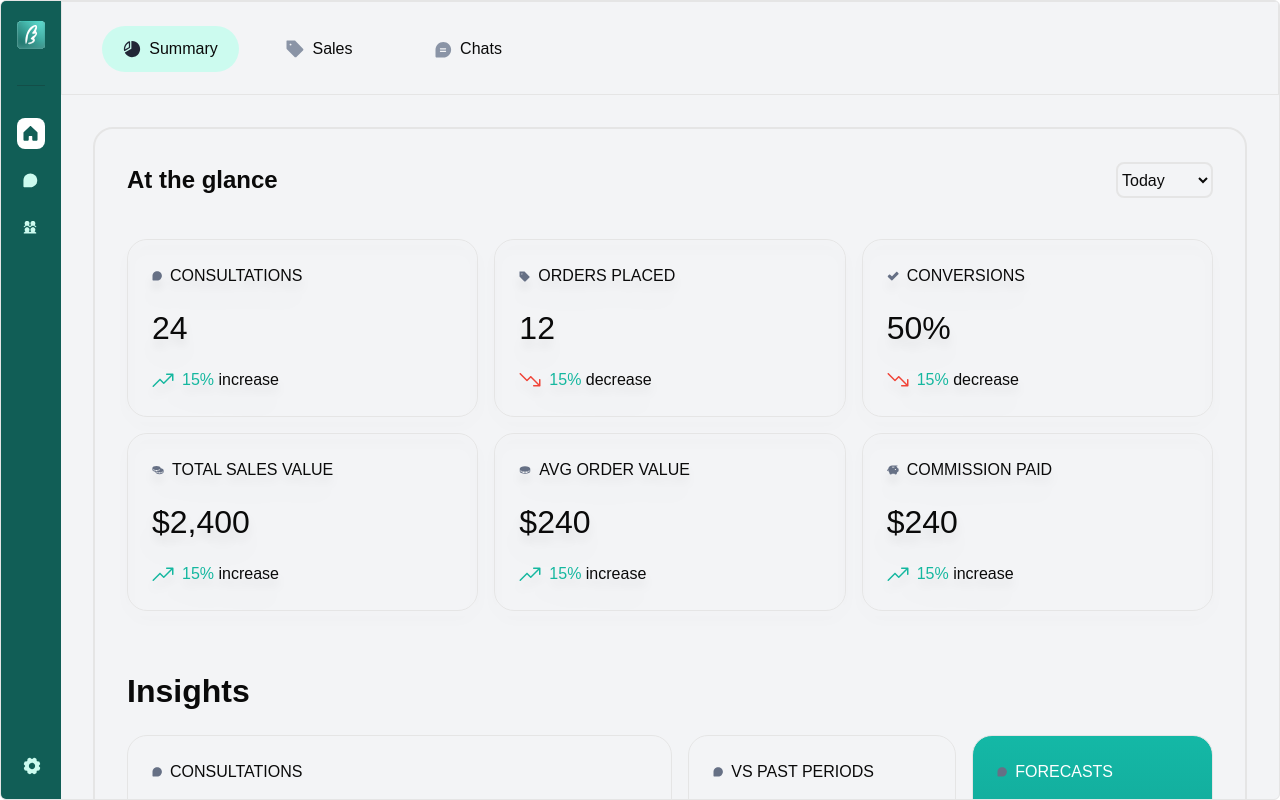
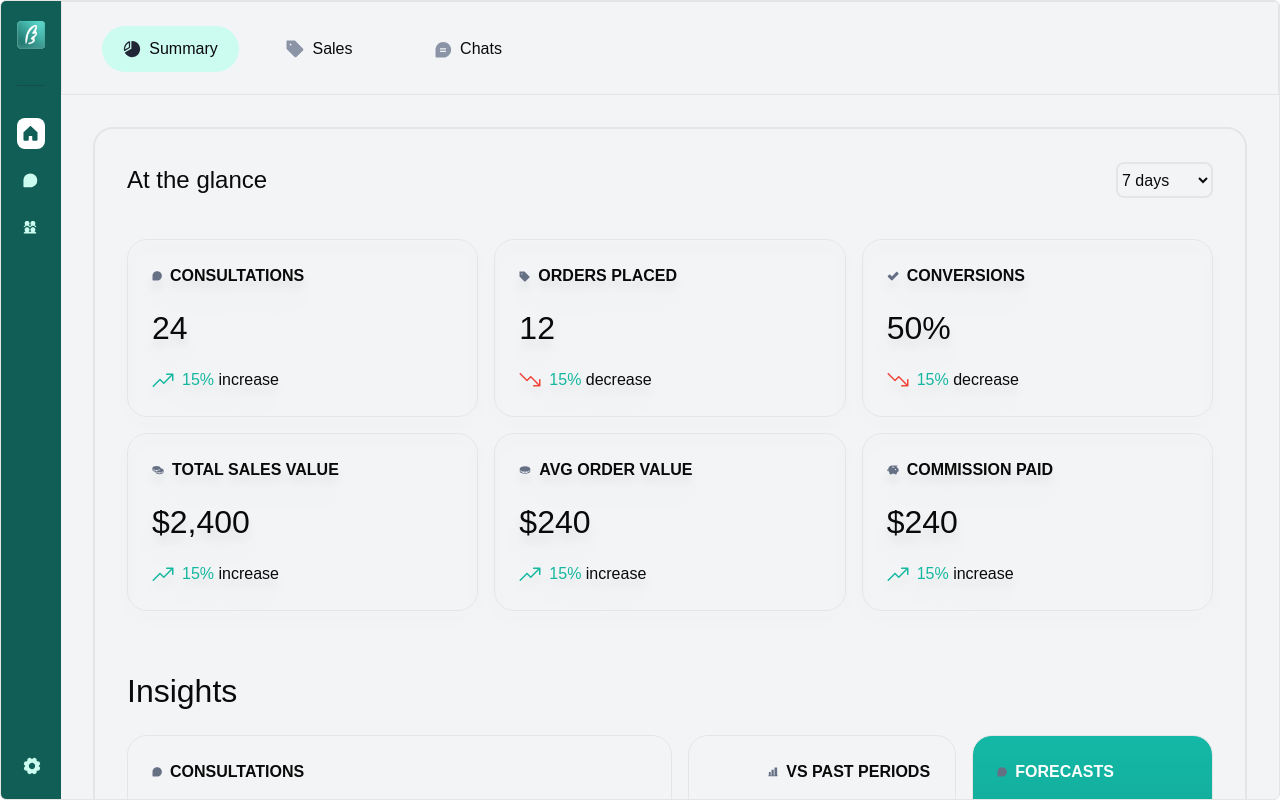
Before and after one commit to Flutevishnu/wingman-assesment, a Next.js app: page / in a window 1280 px wide. Built offline with nearby package versions, Linux system fonts and the light colour scheme.

Commit message:
bugs font

```diff
--- a/src/app/globals.css
+++ b/src/app/globals.css
@@ -1,6 +1,7 @@
 @tailwind base;
 @tailwind components;
 @tailwind utilities;
+@import url('https://fonts.googleapis.com/css2?family=Inter:wght@400;500;700&display=swap');
 
 body {
   font-family: Arial, Helvetica, sans-serif;
--- a/src/app/page.tsx
+++ b/src/app/page.tsx
@@ -16,12 +16,12 @@ export default function Home() {
         <div className=" flex-1 md:border md:border-2 md:rounded-[20px] p-8">
           <div className="border-black rounded-[20px] ">
             <div className="h-[38px]  flex items-center justify-between">
-              <h1 className="text-2xl font-bold">At the glance</h1>
+              <h1 className="text-2xl font-medium">At the glance</h1>
               <select name="duration" id="duration" className="rounded-lg w-[97px] h-[36px] border border-2 bg-inherit">
-                <option value="Today" className="w-[49px] bg-inherit">Today</option>
-                <option value="7 days">7 days</option>
-                <option value="1 month">1 month</option>
-                <option value="All time">All time</option>
+                <option value="Today" className="w-[49px] bg-inherit font-normal">7 days</option>
+                <option value="7 days" className="font-normal">1 month</option>
+                <option value="1 month" className="font-normal">Today</option>
+                <option value="All time" className="font-normal">All time</option>
               </select>
             </div>
           </div>
@@ -32,13 +32,13 @@ export default function Home() {
               <div key={key} className="border border-[1.5px]  rounded-[20px] p-[24px] gap-[16px] flex flex-col drop-shadow-xl">
                 <span className="flex gap-2 items-center ">
                   {glance.icon}
-                  <p>{glance.title}</p>
+                  <p className="font-semibold">{glance.title}</p>
                 </span>
-                <p className="text-[32px]">{glance.number}</p>
+                <p className="text-[32px] font-medium">{glance.number}</p>
                 <div className="flex items-center gap-2">
                   {glance.percen_icon}
                   <p>
-                    <span className="text-[#15B79F]">{glance.percentage}</span> {glance.incee_decre}
+                    <span className="text-[#15B79F] font-normal">{glance.percentage}</span> <span className="font-normal">{glance.incee_decre}</span>
                   </p>
                 </div>
               </div>
--- a/src/components/charts/consultations.tsx
+++ b/src/components/charts/consultations.tsx
@@ -24,7 +24,7 @@ export default function Consultations({data}: {data: consultations[]} ) {
               <svg width="10" height="10" viewBox="0 0 10 10" fill="none" xmlns="http://www.w3.org/2000/svg">
                 <path d="M9.875 4.8125C9.87364 6.05528 9.37934 7.24677 8.50056 8.12556C7.62177 9.00434 6.43028 9.49864 5.1875 9.5H1.23453C1.0398 9.49975 0.853111 9.42228 0.715413 9.28459C0.577716 9.14689 0.500248 8.9602 0.5 8.76547V4.8125C0.5 3.5693 0.99386 2.37701 1.87294 1.49794C2.75201 0.61886 3.9443 0.125 5.1875 0.125C6.4307 0.125 7.62299 0.61886 8.50206 1.49794C9.38114 2.37701 9.875 3.5693 9.875 4.8125Z" fill="#667085"/>
               </svg>
-              <p>
+              <p className="font-semibold">
                 CONSULTATIONS
               </p>
             </span>
--- a/src/components/charts/forecasts.tsx
+++ b/src/components/charts/forecasts.tsx
@@ -1,39 +1,39 @@
 export default function ForeCasts(){
     return(
-        <div className="max-h-[600px] w-auto basis-[30%] border bg-gradient-to-b from-teal-500 to-teal-700 text-white p-[24px] rounded-[20px]">
+        <div className="max-h-[600px] w-auto basis-[30%] border bg-gradient-to-b from-teal-500 to-teal-700 text-white p-[24px]  rounded-[20px]">
             <span className='flex items-center gap-2 pb-2'>
               <svg width="10" height="10" viewBox="0 0 10 10" fill="none" xmlns="http://www.w3.org/2000/svg">
                 <path d="M9.875 4.8125C9.87364 6.05528 9.37934 7.24677 8.50056 8.12556C7.62177 9.00434 6.43028 9.49864 5.1875 9.5H1.23453C1.0398 9.49975 0.853111 9.42228 0.715413 9.28459C0.577716 9.14689 0.500248 8.9602 0.5 8.76547V4.8125C0.5 3.5693 0.99386 2.37701 1.87294 1.49794C2.75201 0.61886 3.9443 0.125 5.1875 0.125C6.4307 0.125 7.62299 0.61886 8.50206 1.49794C9.38114 2.37701 9.875 3.5693 9.875 4.8125Z" fill="#667085"/>
               </svg>
-              <p>FORECASTS</p>
+              <p className="font-semibold">FORECASTS</p>
             </span>
 
             <div className="flex flex-col gap-4">
 
                 <div className="flex flex-col h-[145px]">
                     <span className="flex gap-6 items-center">
-                        <span className="relative text-[56px] ">
+                        <span className="relative text-[56px] font-medium">
                         +15%
                         </span>
                         <svg width="22" height="14" viewBox="0 0 22 14" fill="white"  xmlns="http://www.w3.org/2000/svg">
                             <path d="M21.5 1.25V7.25C21.5 7.44891 21.421 7.63968 21.2803 7.78033C21.1397 7.92098 20.9489 8 20.75 8C20.5511 8 20.3603 7.92098 20.2197 7.78033C20.079 7.63968 20 7.44891 20 7.25V3.06031L12.2806 10.7806C12.211 10.8504 12.1283 10.9057 12.0372 10.9434C11.9462 10.9812 11.8486 11.0006 11.75 11.0006C11.6514 11.0006 11.5538 10.9812 11.4628 10.9434C11.3717 10.9057 11.289 10.8504 11.2194 10.7806L8 7.56031L1.78062 13.7806C1.63989 13.9214 1.44902 14.0004 1.25 14.0004C1.05097 14.0004 0.860103 13.9214 0.719372 13.7806C0.578642 13.6399 0.49958 13.449 0.49958 13.25C0.49958 13.051 0.578642 12.8601 0.719372 12.7194L7.46937 5.96937C7.53903 5.89964 7.62174 5.84432 7.71279 5.80658C7.80384 5.76884 7.90144 5.74941 8 5.74941C8.09856 5.74941 8.19615 5.76884 8.2872 5.80658C8.37825 5.84432 8.46097 5.89964 8.53062 5.96937L11.75 9.18969L18.9397 2H14.75C14.5511 2 14.3603 1.92098 14.2197 1.78033C14.079 1.63968 14 1.44891 14 1.25C14 1.05109 14.079 0.860322 14.2197 0.71967C14.3603 0.579018 14.5511 0.5 14.75 0.5H20.75C20.9489 0.5 21.1397 0.579018 21.2803 0.71967C21.421 0.860322 21.5 1.05109 21.5 1.25Z" fill="#F0FDFA"/>
                         </svg>
                     </span>
-                    <span className="test-[14px]">
+                    <span className="test-[14px] font-normal">
                         forecasted increase in your sales closed by the end of the current month
                     </span>
                 </div>
 
                 <div className="flex flex-col h-[145px]">
                     <span className="flex  items-center gap-4">
-                        <span className="text-[56px] ">
+                        <span className="text-[56px] font-medium">
                         +20%
                         </span>
                         <svg width="22" height="14" viewBox="0 0 22 14" fill="white"  xmlns="http://www.w3.org/2000/svg">
                             <path d="M21.5 1.25V7.25C21.5 7.44891 21.421 7.63968 21.2803 7.78033C21.1397 7.92098 20.9489 8 20.75 8C20.5511 8 20.3603 7.92098 20.2197 7.78033C20.079 7.63968 20 7.44891 20 7.25V3.06031L12.2806 10.7806C12.211 10.8504 12.1283 10.9057 12.0372 10.9434C11.9462 10.9812 11.8486 11.0006 11.75 11.0006C11.6514 11.0006 11.5538 10.9812 11.4628 10.9434C11.3717 10.9057 11.289 10.8504 11.2194 10.7806L8 7.56031L1.78062 13.7806C1.63989 13.9214 1.44902 14.0004 1.25 14.0004C1.05097 14.0004 0.860103 13.9214 0.719372 13.7806C0.578642 13.6399 0.49958 13.449 0.49958 13.25C0.49958 13.051 0.578642 12.8601 0.719372 12.7194L7.46937 5.96937C7.53903 5.89964 7.62174 5.84432 7.71279 5.80658C7.80384 5.76884 7.90144 5.74941 8 5.74941C8.09856 5.74941 8.19615 5.76884 8.2872 5.80658C8.37825 5.84432 8.46097 5.89964 8.53062 5.96937L11.75 9.18969L18.9397 2H14.75C14.5511 2 14.3603 1.92098 14.2197 1.78033C14.079 1.63968 14 1.44891 14 1.25C14 1.05109 14.079 0.860322 14.2197 0.71967C14.3603 0.579018 14.5511 0.5 14.75 0.5H20.75C20.9489 0.5 21.1397 0.579018 21.2803 0.71967C21.421 0.860322 21.5 1.05109 21.5 1.25Z" fill="#F0FDFA"/>
                         </svg>
                     </span>
-                    <span className="test-[14px]">
+                    <span className="test-[14px] font-normal">
                     forecasted increase in consultations by the end of the current month
                     </span>
                 </div>
--- a/src/components/charts/pastperiod.tsx
+++ b/src/components/charts/pastperiod.tsx
@@ -6,12 +6,13 @@ import { PastPeriodData } from '../data/data';
 
 export default function VsPastPeriod({data}:  {data:PastPeriodData[]}) {
     return(
-        <span className='relative border min-h-[200px] h-auto max-h-[600px]  w-auto basis-[70%] p-[24px] rounded-[20px]'>
-            <span className='flex items-center gap-2 pb-4'>
-              <svg width="10" height="10" viewBox="0 0 10 10" fill="none" xmlns="http://www.w3.org/2000/svg">
-                <path d="M9.875 4.8125C9.87364 6.05528 9.37934 7.24677 8.50056 8.12556C7.62177 9.00434 6.43028 9.49864 5.1875 9.5H1.23453C1.0398 9.49975 0.853111 9.42228 0.715413 9.28459C0.577716 9.14689 0.500248 8.9602 0.5 8.76547V4.8125C0.5 3.5693 0.99386 2.37701 1.87294 1.49794C2.75201 0.61886 3.9443 0.125 5.1875 0.125C6.4307 0.125 7.62299 0.61886 8.50206 1.49794C9.38114 2.37701 9.875 3.5693 9.875 4.8125Z" fill="#667085"/>
-              </svg>
-              <p>
+        <span className='relative border min-h-[200px] h-auto max-h-[600px] flex flex-col justify-start w-auto basis-[70%] p-[24px] rounded-[20px] mb-4 md:mb-0'>
+            <span className='flex items-center gap-2 pb-4 ml-[55px]'>
+            <svg width="10" height="10" viewBox="0 0 10 10" fill="none" xmlns="http://www.w3.org/2000/svg">
+              <path d="M9.875 8.75C9.875 8.84946 9.83549 8.94484 9.76517 9.01517C9.69484 9.08549 9.59946 9.125 9.5 9.125H0.5C0.400544 9.125 0.305161 9.08549 0.234835 9.01517C0.164509 8.94484 0.125 8.84946 0.125 8.75C0.125 8.65054 0.164509 8.55516 0.234835 8.48483C0.305161 8.41451 0.400544 8.375 0.5 8.375H0.875V5.375C0.875 5.27554 0.914509 5.18016 0.984835 5.10983C1.05516 5.03951 1.15054 5 1.25 5H2.375C2.47446 5 2.56984 5.03951 2.64016 5.10983C2.71049 5.18016 2.75 5.27554 2.75 5.375V8.375H3.5V3.125C3.5 3.02554 3.53951 2.93016 3.60984 2.85984C3.68016 2.78951 3.77554 2.75 3.875 2.75H5.375C5.47446 2.75 5.56984 2.78951 5.64017 2.85984C5.71049 2.93016 5.75 3.02554 5.75 3.125V8.375H6.5V0.875C6.5 0.775544 6.53951 0.680161 6.60983 0.609835C6.68016 0.539509 6.77554 0.5 6.875 0.5H8.75C8.84946 0.5 8.94484 0.539509 9.01517 0.609835C9.08549 0.680161 9.125 0.775544 9.125 0.875V8.375H9.5C9.59946 8.375 9.69484 8.41451 9.76517 8.48483C9.83549 8.55516 9.875 8.65054 9.875 8.75Z" fill="#667085"/>
+            </svg>
+
+              <p className='font-semibold'>
                 VS PAST PERIODS
               </p>
             </span>
--- a/src/components/insights.tsx
+++ b/src/components/insights.tsx
@@ -9,10 +9,10 @@ import { consultData, pastperiodData } from './data/data';
 export default function Insights() {
     return(
         <div className="relative w-full h-auto mt-10 py-4 ">
-          <h1 className="text-[32px] font-bold mb-5">Insights</h1>
+          <h1 className="text-[32px]  mb-5 font-medium">Insights</h1>
           <div className='w-full h-auto flex-col gap-4 xl:flex xl:flex-row'>
             <Consultations data={consultData}/>
-            <div className='relative flex-col basis-[45%] w-full gap-4 lg:flex lg:flex-row lg:max-h-[600px] xl:flex xl:flex-row'>
+            <div className='relative flex-col basis-[45%] w-full gap-6 md:gap-4 lg:flex lg:flex-row lg:max-h-[700px] xl:flex xl:flex-row'>
               <VsPastPeriod data={pastperiodData}/>
               <ForeCasts />
             </div>
--- a/src/components/navbar.tsx
+++ b/src/components/navbar.tsx
@@ -33,7 +33,7 @@ export default function NavBar() {
         <div className="relative flex justify-center md:justify-start lg:flex-row gap-[12px] h-[94px] border border-b-[1px] pt-[24px] pr-[40px] pb-[24px] pl-[40px]">
         {nav_data.map((data, key) => (
             <div key={key}
-            className={cn("flex gap-2 items-center group cursor-pointer justify-center text-center w-[137px] h-[46px] rounded-[1200px] py-[12px] hover:bg-[#CCFBEF]",
+            className={cn("flex gap-2 items-center group cursor-pointer justify-center text-center w-[137px] h-[46px] rounded-[1200px] py-[12px] hover:bg-[#CCFBEF] font-medium",
                 selected===data.title?"bg-[#CCFBEF]":""
             )}
             onClick={()=>setSelected(data.title)}
--- a/src/components/table/columns.tsx
+++ b/src/components/table/columns.tsx
@@ -24,6 +24,7 @@ export const columns: ColumnDef<ProductData>[] = [
         <Button
           variant="ghost"
           onClick={() => column.toggleSorting(column.getIsSorted() === "asc")}
+          className="font-normal"
         >
           Product
           <ArrowUpDown className="ml-2 h-4 w-4" />
@@ -39,7 +40,7 @@ export const columns: ColumnDef<ProductData>[] = [
           height={40}
           className="rounded-md"
         />
-        <span>{row.original.product}</span>
+        <span className="font-normal">{row.original.product}</span>
       </div>
     ),
   },
@@ -50,6 +51,7 @@ export const columns: ColumnDef<ProductData>[] = [
         <Button
           variant="ghost"
           onClick={() => column.toggleSorting(column.getIsSorted() === "asc")}
+          className="font-normal"
         >
           Date
           <ArrowUpDown className="ml-2 h-4 w-4" />
@@ -62,7 +64,7 @@ export const columns: ColumnDef<ProductData>[] = [
       return(
       <div className="">
         <p>{date}</p>
-        <p className="text-sm text-gray-500">{time}</p>
+        <p className="text-sm text-gray-500 font-normal">{time}</p>
       </div>
       );
     },
@@ -74,6 +76,7 @@ export const columns: ColumnDef<ProductData>[] = [
         <Button
           variant="ghost"
           onClick={() => column.toggleSorting(column.getIsSorted() === "asc")}
+          className="font-normal"
         >
           Time Spent
           <ArrowUpDown className="ml-2 h-4 w-4" />
@@ -83,7 +86,7 @@ export const columns: ColumnDef<ProductData>[] = [
     cell :({getValue}) => {
       const value = getValue() as string
       return (
-        <p className="font-medium">
+        <p className="font-normal">
           {value}
         </p>
       )
@@ -96,6 +99,7 @@ export const columns: ColumnDef<ProductData>[] = [
         <Button
           variant="ghost"
           onClick={() => column.toggleSorting(column.getIsSorted() === "asc")}
+          className="font-normal"
         >
           Order Value
           <ArrowUpDown className="ml-2 h-4 w-4" />
@@ -104,7 +108,7 @@ export const columns: ColumnDef<ProductData>[] = [
     },
     cell: ({ getValue }) => {
       const value = getValue() as string
-      return <p className="font-medium ">{value}</p>;
+      return <p className="font-normal ">{value}</p>;
     },
   },
   {
@@ -114,6 +118,7 @@ export const columns: ColumnDef<ProductData>[] = [
         <Button
           variant="ghost"
           onClick={() => column.toggleSorting(column.getIsSorted() === "asc")}
+          className="font-normal"
         >
           Commission
           <ArrowUpDown className="ml-2 h-4 w-4" />
@@ -132,7 +137,7 @@ export const columns: ColumnDef<ProductData>[] = [
       const link = getValue() as string
       return (
         <div className="flex gap-4 items-center text-[#8A94A6] justify-end">
-          <Link href={link}><span>View Chat</span></Link>
+          <Link href={link}><span className="font-normal">View Chat</span></Link>
           <Link href={link} target="_blank" >
           <svg width="12" height="12" viewBox="0 0 12 12" fill="none" xmlns="http://www.w3.org/2000/svg">
             <path d="M11.0626 1.5V8.8125C11.0626 8.96168 11.0033 9.10476 10.8978 9.21025C10.7923 9.31574 10.6493 9.375 10.5001 9.375C10.3509 9.375 10.2078 9.31574 10.1023 9.21025C9.99683 9.10476 9.93757 8.96168 9.93757 8.8125V2.85773L1.89804 10.898C1.79249 11.0035 1.64934 11.0628 1.50007 11.0628C1.3508 11.0628 1.20765 11.0035 1.1021 10.898C0.996552 10.7924 0.937256 10.6493 0.937256 10.5C0.937256 10.3507 0.996552 10.2076 1.1021 10.102L9.14233 2.0625H3.18757C3.03838 2.0625 2.89531 2.00324 2.78982 1.89775C2.68433 1.79226 2.62507 1.64918 2.62507 1.5C2.62507 1.35082 2.68433 1.20774 2.78982 1.10225C2.89531 0.996763 3.03838 0.9375 3.18757 0.9375H10.5001C10.6493 0.9375 10.7923 0.996763 10.8978 1.10225C11.0033 1.20774 11.0626 1.35082 11.0626 1.5Z" fill="#8A94A6"/>
--- a/src/components/table/table.tsx
+++ b/src/components/table/table.tsx
@@ -9,7 +9,7 @@ export default function Table() {
       //   <DataTable columns={columns} data={productData} />
       // </div>
       <div className="grid grid-cols-1">
-        <h1 className="text-[32px] font-bold mb-5">Orders</h1>
+        <h1 className="text-[32px] font-medium mb-5 ">Orders</h1>
         <DataTable columns={columns} data={productData} />
       </div>
 
--- a/tailwind.config.ts
+++ b/tailwind.config.ts
@@ -51,6 +51,9 @@ export default {
   				'5': 'hsl(var(--chart-5))'
   			}
   		},
+		fontFamily: {
+			sans: ['Inter', 'sans-serif'],
+		},
   		borderRadius: {
   			lg: 'var(--radius)',
   			md: 'calc(var(--radius) - 2px)',
```
Also changed, not shown: src/components/data/data.tsx (+1 -22 lines), public/icons/pasperiod.svg (added).
